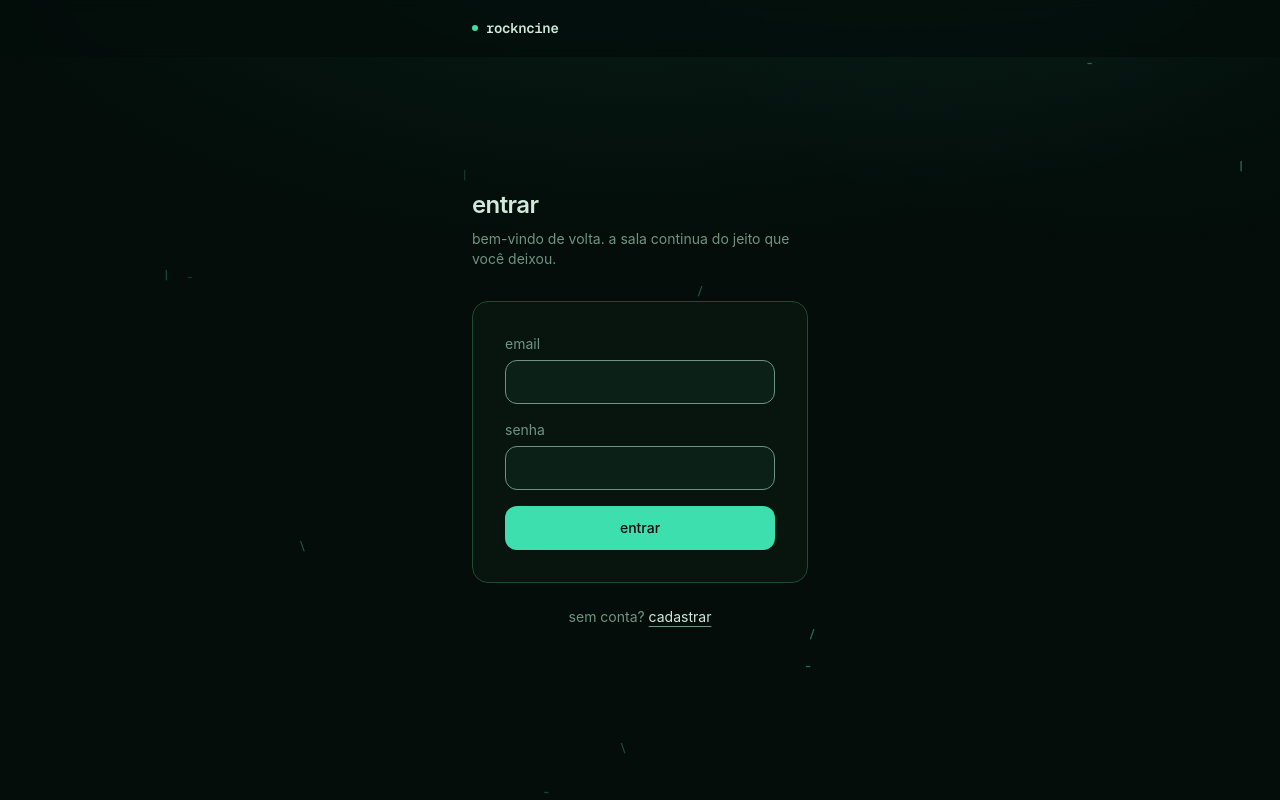
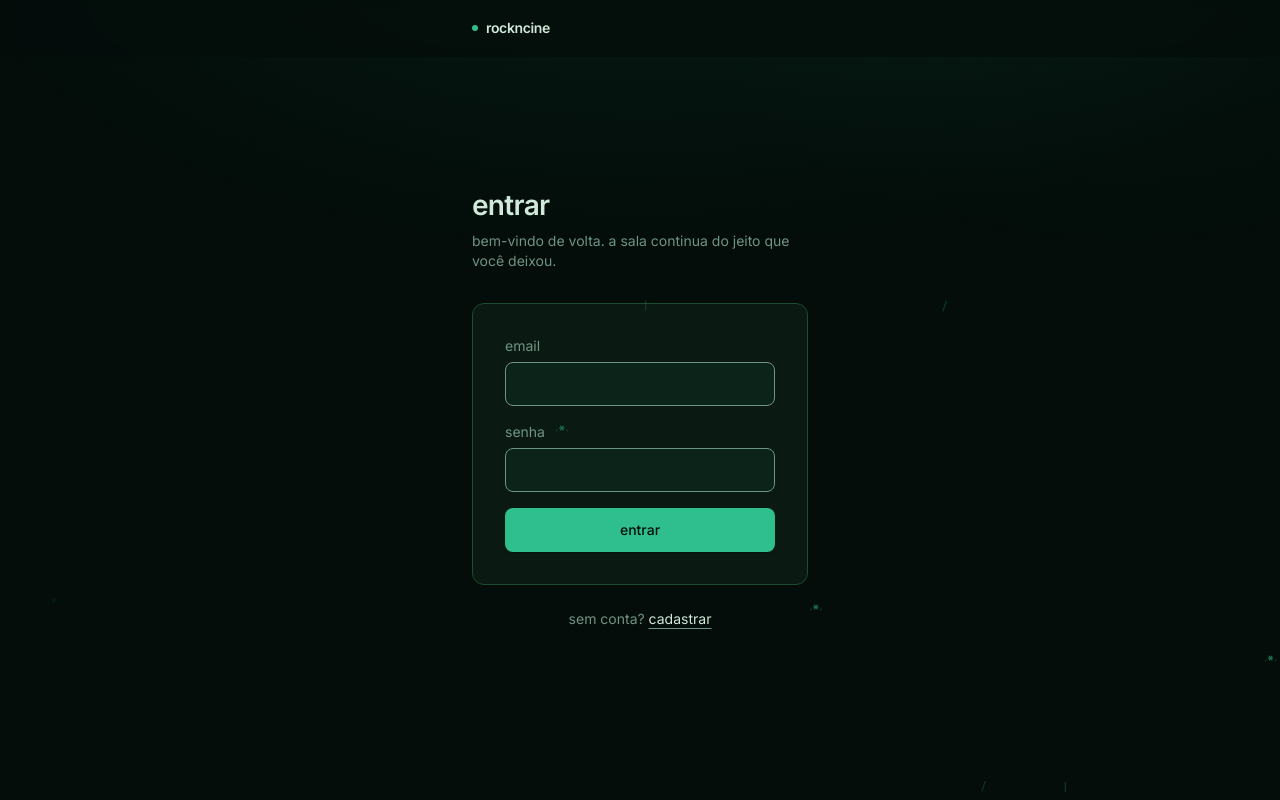
Before and after one commit to luqastw/rockncine, a Next.js app: page /login in a window 1280 px wide. Built offline with nearby package versions, Linux system fonts and the light colour scheme.

Commit message:
feat(ui): Inter, dois raios, mint escuro, foco da lista corrigido e faixa de grama com vagalumes e ondas

```diff
--- a/app/globals.css
+++ b/app/globals.css
@@ -7,14 +7,14 @@
    --------------------------------------------------------------------------- */
 :root {
   --neutral-950: #040d0a;
-  --neutral-900: #08150f;
-  --neutral-850: #0c1d15;
+  --neutral-900: #0a1a13;
+  --neutral-850: #10261c;
   --neutral-800: #12281d;
   --neutral-700: #2c5a43;
   --neutral-500: #6f9482;
   --neutral-100: #cfe9da;
   --pure-black: #000000;
-  --accent: #3ddfae;
+  --accent: #2fbf8f;
 
   --bg-void: var(--neutral-950);
   --bg-surface: var(--neutral-900);
@@ -22,9 +22,9 @@
   --line: #1f4a33;
   --ink: #cfe9da;
   --ink-muted: #6f9482;
-  --fill-1: rgb(61 223 174 / 0.05);
-  --fill-2: rgb(61 223 174 / 0.1);
-  --fill-3: rgb(61 223 174 / 0.18);
+  --fill-1: rgb(47 191 143 / 0.05);
+  --fill-2: rgb(47 191 143 / 0.1);
+  --fill-3: rgb(47 191 143 / 0.18);
   --hairline: #1f4a33;
 
   --invert-bg: var(--accent);
@@ -50,44 +50,32 @@
   --color-background: var(--background);
   --color-foreground: var(--foreground);
 
-  /* Geist é o análogo livre mais próximo da MiSans da Kimi; Geist Mono é a
-     própria mono usada pela plataforma. A fonte do sistema continua na frente
-     da pilha quando existe (SF Pro em macOS/iOS). Nenhuma dependência npm nova:
-     as duas vêm do `next/font/google` em layout.tsx (FR-003,
-     docs/specs/15-identidade-kimi/spec.md). */
-  --font-sans:
-    -apple-system, BlinkMacSystemFont, "SF Pro Text", "SF Pro Display", var(--font-geist),
-    "Segoe UI", Roboto, "Helvetica Neue", Arial, sans-serif;
+  --font-sans: var(--font-inter), system-ui, "Segoe UI", Roboto, "Helvetica Neue", Arial, sans-serif;
   --font-mono:
     var(--font-geist-mono), ui-monospace, "SF Mono", SFMono-Regular, Menlo, Consolas,
     "Liberation Mono", monospace;
-  --font-display:
-    var(--font-geist-mono), ui-monospace, "SF Mono", SFMono-Regular, Menlo, Consolas,
-    "Liberation Mono", monospace;
+  --font-display: var(--font-inter), system-ui, "Segoe UI", Roboto, sans-serif;
 }
 
-/* Escala da Kimi: 18/26, 16/24, 15/22, 14/20, 12/18, 10/14 (FR-004). */
 @theme {
-  --text-title: 1.5rem;
-  --text-title--line-height: 2rem;
-  --text-heading: 1.125rem;
-  --text-heading--line-height: 1.625rem;
-  --text-body: 0.9375rem;
-  --text-body--line-height: 1.375rem;
+  --text-title: 1.75rem;
+  --text-title--line-height: 2.25rem;
+  --text-heading: 1.25rem;
+  --text-heading--line-height: 1.75rem;
+  --text-body: 1rem;
+  --text-body--line-height: 1.5rem;
   --text-body-sm: 0.875rem;
   --text-body-sm--line-height: 1.25rem;
   --text-caption: 0.75rem;
-  --text-caption--line-height: 1.125rem;
-  --text-micro: 0.625rem;
-  --text-micro--line-height: 0.875rem;
+  --text-caption--line-height: 1rem;
+  --text-micro: 0.75rem;
+  --text-micro--line-height: 1rem;
 
-  /* Raios da Kimi: 8/10/12/16/20. `rounded-md` continua sendo o raio de
-     card/input/botão; `rounded-xl` é o painel grande. */
   --radius-sm: 0.5rem;
-  --radius-md: 0.625rem;
-  --radius-lg: 0.75rem;
-  --radius-xl: 1rem;
-  --radius-2xl: 1.25rem;
+  --radius-md: 0.5rem;
+  --radius-lg: 0.5rem;
+  --radius-xl: 0.75rem;
+  --radius-2xl: 0.75rem;
 }
 
 body {
@@ -108,8 +96,8 @@ body {
   z-index: 0;
   pointer-events: none;
   background:
-    radial-gradient(72rem 36rem at 50% -12%, rgb(61 223 174 / 0.08), transparent 62%),
-    radial-gradient(40rem 26rem at 88% -4%, rgb(61 223 174 / 0.04), transparent 70%);
+    radial-gradient(72rem 36rem at 50% -12%, rgb(47 191 143 / 0.08), transparent 62%),
+    radial-gradient(40rem 26rem at 88% -4%, rgb(47 191 143 / 0.04), transparent 70%);
 }
 
 /* Barra de chrome (FR-005, docs/specs/15-identidade-kimi/spec.md). Único ponto
@@ -117,7 +105,7 @@ body {
    fio de 1px que só aparece depois do primeiro scroll — o mesmo comportamento
    da navegação da Kimi. O fio é separação real, não só desfoque. */
 .chrome-blur {
-  background: rgb(4 13 10 / 0.72);
+  background: rgb(4 13 10 / 0.8);
   backdrop-filter: blur(6px);
   border-bottom: 1px solid transparent;
 }
@@ -129,15 +117,15 @@ body {
 /* Pulso do "ao vivo": estático, sem keyframe — animar border-width força
    reflow a cada frame. Só box-shadow (compositor). */
 .animate-sync-pulse {
-  box-shadow: 0 0 20px 1px rgb(61 223 174 / 0.14);
+  box-shadow: 0 0 20px 1px rgb(47 191 143 / 0.14);
 }
 
 @keyframes sync-flash {
   0% {
-    box-shadow: 0 0 0 1px rgb(61 223 174 / 0.8);
+    box-shadow: 0 0 0 1px rgb(47 191 143 / 0.8);
   }
   100% {
-    box-shadow: 0 0 0 1px rgb(61 223 174 / 0);
+    box-shadow: 0 0 0 1px rgb(47 191 143 / 0);
   }
 }
 
--- a/app/layout.tsx
+++ b/app/layout.tsx
@@ -1,15 +1,10 @@
 import type { Metadata, Viewport } from "next";
-import { Geist, Geist_Mono } from "next/font/google";
+import { Inter, Geist_Mono } from "next/font/google";
 import "./globals.css";
 import { SessionProviderWrapper } from "@/components/SessionProviderWrapper";
 
-// Geist é o análogo livre mais próximo da MiSans da Kimi Platform, e Geist Mono
-// é a própria mono usada pela plataforma. As duas vêm do `next/font/google` —
-// zero dependência npm. A pilha de `--font-sans` ainda pede SF Pro primeiro,
-// então em macOS/iOS a fonte do sistema continua na frente (FR-003,
-// docs/specs/15-identidade-kimi/spec.md).
-const geist = Geist({
-  variable: "--font-geist",
+const inter = Inter({
+  variable: "--font-inter",
   subsets: ["latin"],
   display: "swap",
 });
@@ -71,7 +66,7 @@ export default function RootLayout({ children }: LayoutProps<"/">) {
     <html
       lang="pt-BR"
       suppressHydrationWarning
-      className={`${geist.variable} ${geistMono.variable} h-full antialiased`}
+      className={`${inter.variable} ${geistMono.variable} h-full antialiased`}
     >
       <body className="min-h-full flex flex-col">
         {/* Marcador do realce progressivo (FR-013/FR-014, docs/specs/14-identidade-fanzine-crt/spec.md).
--- a/app/page.tsx
+++ b/app/page.tsx
@@ -87,7 +87,7 @@ export default async function Home() {
       </div>
 
       <Reveal as="section" className="flex flex-col gap-4">
-        <p className="font-mono text-caption uppercase tracking-wide text-[var(--ink-muted)]">
+        <p className="text-caption font-medium text-[var(--ink-muted)]">
           como funciona
         </p>
         <ol className="grid gap-3 sm:grid-cols-3">
--- a/components/chrome/AsciiForest.tsx
+++ b/components/chrome/AsciiForest.tsx
@@ -1,72 +1,18 @@
 "use client";
 
 import { useEffect, useRef } from "react";
+import { clamp, fbm, rng } from "@/lib/ascii-noise";
 import { miniKorokFrame } from "./AsciiKorok";
 
 const FONT_PX = 12;
 const FRAME_MS = 1000 / 24;
-const ACCENT = "61,223,174";
-const TRUNK = "#1f4a33";
-const CANOPY = ["#12281d", "#16301f", "#1c3f2b"];
-const GRASS = "#2c5a43";
-const LEAF_GLYPHS = ["\\", "|", "/", "-"];
-const CANOPY_GLYPHS = ["%", "&", "8", "#", "@"];
-const GRASS_GLYPHS = ["\"", "'", ";", ",", "|"];
+const ACCENT = "47,191,143";
+const KOROK_WIDTH = 10;
+const RIPPLE_LIFE = 2.4;
+const RIPPLE_REACH = 90;
 
-type Cell = { ch: string; color: string; canopy: boolean };
-
-type Leaf = { x: number; y: number; vy: number; phase: number; spin: number; alpha: number };
-type Fly = { x: number; y: number; phase: number; speed: number };
-
-function mulberry(seed: number) {
-  let a = seed;
-  return () => {
-    a |= 0;
-    a = (a + 0x6d2b79f5) | 0;
-    let t = Math.imul(a ^ (a >>> 15), 1 | a);
-    t = (t + Math.imul(t ^ (t >>> 7), 61 | t)) ^ t;
-    return ((t ^ (t >>> 14)) >>> 0) / 4294967296;
-  };
-}
-
-function buildScene(cols: number, rows: number): (Cell | null)[] {
-  const rand = mulberry(7);
-  const grid: (Cell | null)[] = new Array(cols * rows).fill(null);
-  const set = (x: number, y: number, cell: Cell) => {
-    if (x < 0 || y < 0 || x >= cols || y >= rows) return;
-    grid[y * cols + x] = cell;
-  };
-  const ground = rows - 1;
-  for (let x = 0; x < cols; x++) {
-    set(x, ground, { ch: GRASS_GLYPHS[Math.floor(rand() * GRASS_GLYPHS.length)], color: GRASS, canopy: false });
-    if (rand() < 0.35) {
-      set(x, ground - 1, { ch: GRASS_GLYPHS[Math.floor(rand() * GRASS_GLYPHS.length)], color: GRASS, canopy: false });
-    }
-  }
-  const spacing = 15;
-  for (let cx = 6; cx < cols - 3; cx += spacing + Math.floor(rand() * 6)) {
-    const trunkH = Math.max(3, Math.floor(rows * 0.45) + Math.floor(rand() * 2));
-    const top = ground - trunkH;
-    for (let y = top; y < ground; y++) {
-      set(cx, y, { ch: "|", color: TRUNK, canopy: false });
-      set(cx + 1, y, { ch: "|", color: TRUNK, canopy: false });
-    }
-    const rx = 6 + Math.floor(rand() * 3);
-    const ry = Math.max(2, Math.floor(rows * 0.32));
-    for (let dy = -ry; dy <= ry; dy++) {
-      for (let dx = -rx; dx <= rx; dx++) {
-        const d = (dx * dx) / (rx * rx) + (dy * dy) / (ry * ry);
-        if (d > 1 || rand() < 0.12) continue;
-        set(cx + dx, top + dy, {
-          ch: CANOPY_GLYPHS[Math.floor(rand() * CANOPY_GLYPHS.length)],
-          color: CANOPY[Math.floor(rand() * CANOPY.length)],
-          canopy: true,
-        });
-      }
-    }
-  }
-  return grid;
-}
+type Ripple = { x: number; t0: number };
+type Fly = { bx: number; by: number; phase: number; speed: number };
 
 export function AsciiForest({ className = "" }: { className?: string }) {
   const ref = useRef<HTMLCanvasElement | null>(null);
@@ -76,31 +22,23 @@ export function AsciiForest({ className = "" }: { className?: string }) {
     if (!canvas) return;
     const ctx = canvas.getContext("2d");
     if (!ctx) return;
+    const reduced = window.matchMedia("(prefers-reduced-motion: reduce)");
 
-    const reduced = window.matchMedia("(prefers-reduced-motion: reduce)");
     let cols = 0;
     let rows = 0;
     let cw = 7;
     let ch = 14;
-    let scene: (Cell | null)[] = [];
-    let leaves: Leaf[] = [];
+    let korokCol = 0;
+    let jit: number[] = [];
     let flies: Fly[] = [];
+    let ripples: Ripple[] = [];
+    let nextDrop = 3;
     let raf = 0;
     let last = 0;
     let visible = true;
-    let pointer: { x: number; y: number } | null = null;
-    const rand = mulberry(11);
-    const korokLines = miniKorokFrame(2).split("\n");
-    let korokCol = 0;
+    const rand = rng(11);
 
-    const spawnLeaf = (anywhere: boolean): Leaf => ({
-      x: rand() * cols,
-      y: anywhere ? rand() * rows : -1 - rand() * 3,
-      vy: 0.9 + rand() * 1.2,
-      phase: rand() * Math.PI * 2,
-      spin: 3 + rand() * 4,
-      alpha: 0.45 + rand() * 0.5,
-    });
+    const gust = (x: number, t: number) => fbm(x * 0.035 - t * 0.55, t * 0.05, 3, 2);
 
     const resize = () => {
       const rect = canvas.getBoundingClientRect();
@@ -114,94 +52,103 @@ export function AsciiForest({ className = "" }: { className?: string }) {
       cw = ctx.measureText("M").width;
       ch = Math.round(FONT_PX * 1.15);
       cols = Math.max(10, Math.floor(rect.width / cw));
-      rows = Math.max(5, Math.floor(rect.height / ch));
-      scene = buildScene(cols, rows);
-      korokCol = Math.max(2, Math.floor(cols * 0.62));
-      for (let y = rows - 7; y < rows - 1; y++) {
-        for (let x = korokCol - 2; x < korokCol + 12; x++) {
-          if (x < 0 || x >= cols || y < 0) continue;
-          scene[y * cols + x] = null;
+      rows = Math.max(6, Math.floor(rect.height / ch));
+      korokCol = Math.max(2, Math.floor((cols - KOROK_WIDTH) / 2));
+      jit = Array.from({ length: cols + 8 }, () => rand());
+      flies = Array.from({ length: 6 }, () => ({
+        bx: rand() * cols,
+        by: rows * (0.1 + rand() * 0.35),
+        phase: rand() * 6.28,
+        speed: 0.3 + rand() * 0.4,
+      }));
+      draw(performance.now() / 1000);
+    };
+
+    const drawGrass = (t: number) => {
+      const ground = rows - 1;
+      for (let x = 0; x < cols; x++) {
+        const j = jit[x];
+        if (j < 0.06) continue;
+        const underKorok = x >= korokCol - 1 && x <= korokCol + KOROK_WIDTH;
+        const h = underKorok ? 1 : 2 + j * 3.6;
+        const g = gust(x, t);
+        const bend = (g - 0.35) * 2.6 + Math.sin(t * 2.3 + x * 0.4) * 0.12;
+        for (let k = 1; k <= h; k++) {
+          const u = k / h;
+          const off = bend * u * u * h * 0.9;
+          const slope = bend * 2 * u * 0.9;
+          const glyph =
+            k >= h - 0.5 && j > 0.8 ? "'" : slope > 0.55 ? "/" : slope < -0.45 ? "\\" : slope > 0.25 ? ")" : "|";
+          const lum = clamp(u * 0.5 + (g - 0.4) * 1.1 + 0.15);
+          ctx.fillStyle = `rgba(${ACCENT},${0.18 + lum * 0.6})`;
+          ctx.fillText(glyph, (x + off) * cw, (ground - k + 1) * ch);
         }
       }
-      const count = Math.max(6, Math.round(cols / 7));
-      leaves = Array.from({ length: count }, () => spawnLeaf(true));
-      flies = Array.from({ length: 5 }, () => ({
-        x: rand() * cols,
-        y: rows * (0.2 + rand() * 0.5),
-        phase: rand() * 6.28,
-        speed: 0.4 + rand() * 0.5,
-      }));
-      draw(performance.now() / 1000, 0);
     };
 
-    const draw = (t: number, dt: number) => {
+    const drawRipples = (t: number) => {
+      const cy = (rows - 1) * ch + ch * 0.5;
+      ripples = ripples.filter((r) => t - r.t0 < RIPPLE_LIFE);
+      for (const r of ripples) {
+        const age = (t - r.t0) / RIPPLE_LIFE;
+        for (const ring of [0, 0.22]) {
+          const p = age - ring;
+          if (p <= 0) continue;
+          const radius = p * RIPPLE_REACH;
+          const alpha = (1 - p) * 0.7;
+          if (alpha <= 0) continue;
+          ctx.fillStyle = `rgba(${ACCENT},${alpha})`;
+          const n = Math.max(10, Math.round(radius / 3));
+          for (let i = 0; i < n; i++) {
+            const a = (i / n) * Math.PI * 2;
+            const px = r.x * cw + Math.cos(a) * radius;
+            const py = cy + Math.sin(a) * radius * 0.28;
+            if (px < 0 || px > cols * cw) continue;
+            ctx.fillText(Math.abs(Math.sin(a)) > 0.6 ? "-" : "~", px, py);
+          }
+        }
+      }
+    };
+
+    const drawFlies = (t: number) => {
+      for (const f of flies) {
+        const x = f.bx + Math.sin(t * f.speed + f.phase) * 5 + Math.sin(t * f.speed * 2.3) * 1.5;
+        const y = f.by + Math.cos(t * f.speed * 0.8 + f.phase) * 1.4;
+        const a = 0.2 + 0.8 * Math.max(0, Math.sin(t * 1.4 + f.phase * 3));
+        ctx.fillStyle = `rgba(${ACCENT},${a * 0.3})`;
+        ctx.fillText("·", (x - 1) * cw, y * ch);
+        ctx.fillText("·", (x + 1) * cw, y * ch);
+        ctx.fillStyle = `rgba(${ACCENT},${a})`;
+        ctx.fillText("*", x * cw, y * ch);
+      }
+    };
+
+    const drawKorok = (t: number) => {
+      const blink = Math.floor(t * 5) % 20 < 2;
+      const lines = (blink ? miniKorokFrame(0) : miniKorokFrame(2)).split("\n");
+      ctx.fillStyle = `rgb(${ACCENT})`;
+      lines.forEach((line, i) => ctx.fillText(line, korokCol * cw, (rows - 1 - lines.length + i) * ch));
+    };
+
+    const draw = (t: number) => {
       ctx.clearRect(0, 0, canvas.width, canvas.height);
       ctx.font = `600 ${FONT_PX}px ui-monospace, "Geist Mono", Menlo, monospace`;
       ctx.textBaseline = "top";
-
-      for (let k = -2; k < cols / 12 + 2; k++) {
-        const pulse = 0.05 + 0.05 * Math.sin(t * 0.5 + k);
-        ctx.fillStyle = `rgba(${ACCENT},${pulse})`;
-        for (let y = 0; y < rows - 1; y++) {
-          const x = Math.round(k * 12 + 4 + y * 1.4 + Math.sin(t * 0.2 + k) * 2);
-          if (x < 0 || x >= cols) continue;
-          ctx.fillText("/", x * cw, y * ch);
-        }
+      if (!reduced.matches && t >= nextDrop) {
+        ripples.push({ x: 4 + rand() * (cols - 8), t0: t });
+        nextDrop = t + 5 + rand() * 4;
       }
-
-      for (let y = 0; y < rows; y++) {
-        for (let x = 0; x < cols; x++) {
-          const cell = scene[y * cols + x];
-          if (!cell) continue;
-          let glyph = cell.ch;
-          if (cell.canopy) {
-            const n = Math.sin(t * 0.8 + x * 0.35 + y * 0.6);
-            if (n > 0.55) glyph = CANOPY_GLYPHS[(x + y) % CANOPY_GLYPHS.length];
-          }
-          ctx.fillStyle = cell.color;
-          ctx.fillText(glyph, x * cw, y * ch);
-        }
-      }
-
-      const blink = Math.floor(t * 5) % 20 < 2;
-      const korok = blink ? miniKorokFrame(2).replaceAll("o V o", "- V -").split("\n") : korokLines;
-      ctx.fillStyle = `rgb(${ACCENT})`;
-      korok.forEach((line, i) => {
-        ctx.fillText(line, korokCol * cw, (rows - 6 + i) * ch);
-      });
-
-      for (const f of flies) {
-        f.phase += dt * f.speed;
-        const fx = f.x + Math.sin(f.phase * 1.3) * 3;
-        const fy = f.y + Math.cos(f.phase) * 1.2;
-        const a = 0.3 + 0.7 * Math.max(0, Math.sin(f.phase * 2.1));
-        ctx.fillStyle = `rgba(${ACCENT},${a})`;
-        ctx.fillText("*", fx * cw, fy * ch);
-      }
-
-      for (const l of leaves) {
-        l.y += l.vy * dt;
-        l.x += (Math.sin(t * 0.7 + l.phase) * 1.4 + 0.5) * dt;
-        if (pointer) {
-          const dx = l.x * cw - pointer.x;
-          const dy = l.y * ch - pointer.y;
-          const d2 = dx * dx + dy * dy;
-          if (d2 < 4900) l.x += (dx / (Math.sqrt(d2) + 1)) * dt * 14;
-        }
-        if (l.y > rows - 1 || l.x > cols + 2) Object.assign(l, spawnLeaf(false));
-        if (l.x < -2) l.x = cols + 1;
-        const g = LEAF_GLYPHS[Math.floor(t * l.spin + l.phase * 4) % LEAF_GLYPHS.length];
-        ctx.fillStyle = `rgba(${ACCENT},${l.alpha})`;
-        ctx.fillText(g, l.x * cw, l.y * ch);
-      }
+      drawGrass(t);
+      drawKorok(t);
+      drawRipples(t);
+      drawFlies(t);
     };
 
     const frame = (now: number) => {
       raf = requestAnimationFrame(frame);
       if (now - last < FRAME_MS) return;
-      const dt = Math.min(0.1, (now - last) / 1000);
       last = now;
-      draw(now / 1000, dt);
+      draw(now / 1000);
     };
 
     const schedule = () => {
@@ -211,12 +158,11 @@ export function AsciiForest({ className = "" }: { className?: string }) {
       raf = requestAnimationFrame(frame);
     };
 
-    const onMove = (e: PointerEvent) => {
+    const onPointer = (e: PointerEvent) => {
       const rect = canvas.getBoundingClientRect();
-      pointer = { x: e.clientX - rect.left, y: e.clientY - rect.top };
-    };
-    const onLeave = () => {
-      pointer = null;
+      ripples.push({ x: (e.clientX - rect.left) / cw, t0: performance.now() / 1000 });
+      if (ripples.length > 6) ripples.shift();
+      if (reduced.matches) draw(performance.now() / 1000);
     };
 
     const ro = new ResizeObserver(resize);
@@ -228,8 +174,7 @@ export function AsciiForest({ className = "" }: { className?: string }) {
     io.observe(canvas);
     document.addEventListener("visibilitychange", schedule);
     reduced.addEventListener("change", schedule);
-    canvas.addEventListener("pointermove", onMove, { passive: true });
-    canvas.addEventListener("pointerleave", onLeave);
+    canvas.addEventListener("pointerdown", onPointer);
     resize();
     schedule();
 
@@ -239,8 +184,7 @@ export function AsciiForest({ className = "" }: { className?: string }) {
       io.disconnect();
       document.removeEventListener("visibilitychange", schedule);
       reduced.removeEventListener("change", schedule);
-      canvas.removeEventListener("pointermove", onMove);
-      canvas.removeEventListener("pointerleave", onLeave);
+      canvas.removeEventListener("pointerdown", onPointer);
     };
   }, []);
 
@@ -248,7 +192,7 @@ export function AsciiForest({ className = "" }: { className?: string }) {
     <canvas
       ref={ref}
       aria-hidden="true"
-      className={`block w-full [mask-image:linear-gradient(to_right,transparent,#000_12%,#000_88%,transparent)] ${className}`}
+      className={`block w-full [mask-image:linear-gradient(to_right,transparent,#000_14%,#000_86%,transparent)] ${className}`}
     />
   );
 }
--- a/components/chrome/AsciiLeaves.tsx
+++ b/components/chrome/AsciiLeaves.tsx
@@ -2,7 +2,7 @@
 
 import { useEffect, useRef } from "react";
 
-const ACCENT = "61,223,174";
+const ACCENT = "47,191,143";
 const GLYPHS = ["\\", "|", "/", "-"];
 const FONT_PX = 12;
 const BOX = FONT_PX + 6;
@@ -20,11 +20,13 @@ type Leaf = {
   py: number;
 };
 
-type Settings = { areaPerLeaf: number; min: number; max: number; fps: number; alpha: number };
+type Fly = { bx: number; by: number; phase: number; speed: number; px: number; py: number };
+
+type Settings = { areaPerLeaf: number; min: number; max: number; fps: number; alpha: number; flies: number };
 
 const SETTINGS: Record<"normal" | "low", Settings> = {
-  normal: { areaPerLeaf: 90000, min: 8, max: 22, fps: 20, alpha: 0.7 },
-  low: { areaPerLeaf: 200000, min: 4, max: 10, fps: 12, alpha: 0.5 },
+  normal: { areaPerLeaf: 260000, min: 3, max: 8, fps: 20, alpha: 0.6, flies: 5 },
+  low: { areaPerLeaf: 420000, min: 2, max: 4, fps: 12, alpha: 0.45, flies: 3 },
 };
 
 export function AsciiLeaves({ density = "normal" }: { density?: "normal" | "low" }) {
@@ -43,6 +45,7 @@ export function AsciiLeaves({ density = "normal" }: { density?: "normal" | "low"
     let w = 0;
     let h = 0;
     let leaves: Leaf[] = [];
+    let flies: Fly[] = [];
     let raf = 0;
     let last = 0;
 
@@ -74,6 +77,14 @@ export function AsciiLeaves({ density = "normal" }: { density?: "normal" | "low"
       ctx.textBaseline = "top";
       const count = Math.min(cfg.max, Math.max(cfg.min, Math.round((w * h) / cfg.areaPerLeaf)));
       leaves = Array.from({ length: count }, () => spawn(true));
+      flies = Array.from({ length: cfg.flies }, () => ({
+        bx: Math.random() * w,
+        by: h * (0.25 + Math.random() * 0.6),
+        phase: Math.random() * Math.PI * 2,
+        speed: 0.25 + Math.random() * 0.35,
+        px: 0,
+        py: 0,
+      }));
     };
 
     const draw = (now: number) => {
@@ -83,6 +94,7 @@ export function AsciiLeaves({ density = "normal" }: { density?: "normal" | "low"
       last = now;
       const t = now / 1000;
       for (const l of leaves) ctx.clearRect(l.px - 2, l.py - 2, BOX, BOX);
+      for (const f of flies) ctx.clearRect(f.px - 4, f.py - 4, BOX + 4, BOX + 4);
       for (const l of leaves) {
         l.y += l.vy * dt;
         l.x += l.vx * dt;
@@ -94,6 +106,18 @@ export function AsciiLeaves({ density = "normal" }: { density?: "normal" | "low"
         ctx.fillText(g, x, l.y);
         l.px = x;
         l.py = l.y;
+      }
+      for (const f of flies) {
+        const x = f.bx + Math.sin(t * f.speed + f.phase) * 60 + Math.sin(t * f.speed * 2.3) * 14;
+        const y = f.by + Math.cos(t * f.speed * 0.8 + f.phase) * 36;
+        const a = (0.15 + 0.85 * Math.max(0, Math.sin(t * 1.4 + f.phase * 3))) * cfg.alpha;
+        ctx.fillStyle = `rgba(${ACCENT},${a * 0.35})`;
+        ctx.fillText("\u00b7", x - 5, y);
+        ctx.fillText("\u00b7", x + 5, y);
+        ctx.fillStyle = `rgba(${ACCENT},${a})`;
+        ctx.fillText("*", x, y);
+        f.px = x;
+        f.py = y;
       }
     };
 
--- a/components/room/chat/LogItems.tsx
+++ b/components/room/chat/LogItems.tsx
@@ -96,7 +96,7 @@ export function DividerLine({ label, strong }: { label: string; strong?: boolean
   return (
     <li
       aria-hidden
-      className={`my-1.5 flex items-center gap-2 font-mono text-micro uppercase tracking-wide text-[var(--ink-muted)] ${strong ? "font-medium" : ""}`}
+      className={`my-1.5 flex items-center gap-2 text-micro text-[var(--ink-muted)] ${strong ? "font-medium" : ""}`}
     >
       <span className={`h-px flex-1 ${line}`} aria-hidden />
       <span className="shrink-0">{label}</span>
--- a/components/ui/SectionLabel.tsx
+++ b/components/ui/SectionLabel.tsx
@@ -1,7 +1,7 @@
 import { cx } from "@/lib/cx";
 
 export const sectionLabelClass =
-  "font-mono text-caption uppercase tracking-wide text-[var(--ink-muted)]";
+  "text-caption font-medium text-[var(--ink-muted)]";
 
 export function sectionLabel(className?: string): string {
   return cx(sectionLabelClass, className);
--- /dev/null
+++ b/lib/ascii-noise.ts
@@ -0,0 +1,47 @@
+export const clamp = (v: number, a = 0, b = 1) => (v < a ? a : v > b ? b : v);
+
+const lerp = (a: number, b: number, t: number) => a + (b - a) * t;
+const smooth = (t: number) => t * t * (3 - 2 * t);
+
+export function rng(seed = 1) {
+  let a = seed >>> 0;
+  return () => {
+    a = (a + 0x6d2b79f5) >>> 0;
+    let t = a;
+    t = Math.imul(t ^ (t >>> 15), t | 1);
+    t ^= t + Math.imul(t ^ (t >>> 7), t | 61);
+    return ((t ^ (t >>> 14)) >>> 0) / 4294967296;
+  };
+}
+
+function hash2(x: number, y: number, s: number) {
+  let h = (x * 374761393 + y * 668265263 + s * 2147483647) | 0;
+  h = Math.imul(h ^ (h >>> 13), 1274126177);
+  return ((h ^ (h >>> 16)) >>> 0) / 4294967296;
+}
+
+export function noise2(x: number, y: number, seed = 0) {
+  const xi = Math.floor(x);
+  const yi = Math.floor(y);
+  const xf = smooth(x - xi);
+  const yf = smooth(y - yi);
+  const a = hash2(xi, yi, seed);
+  const b = hash2(xi + 1, yi, seed);
+  const c = hash2(xi, yi + 1, seed);
+  const d = hash2(xi + 1, yi + 1, seed);
+  return lerp(lerp(a, b, xf), lerp(c, d, xf), yf);
+}
+
+export function fbm(x: number, y: number, octaves = 4, seed = 0) {
+  let v = 0;
+  let amp = 0.5;
+  let f = 1;
+  let norm = 0;
+  for (let i = 0; i < octaves; i++) {
+    v += amp * noise2(x * f, y * f, seed + i * 17);
+    norm += amp;
+    amp *= 0.5;
+    f *= 2;
+  }
+  return v / norm;
+}
```
Also changed, not shown: app/rooms/page.tsx (+4 -4 lines), 1 other file (tests, documents, lock files or other folders).
